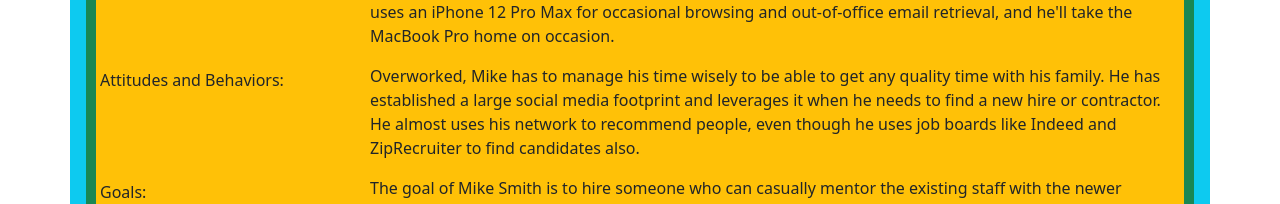
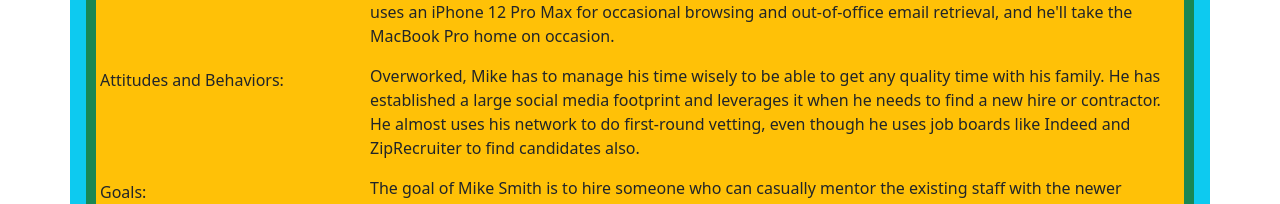
Before and after one commit to ScottCoons/my-pwp-ScottCoons, a plain HTML site: page public_html/documentation/milestone-1.html in a window 1280 px wide. Shown: the part 534-738 px from the top of the page. Drawn offline with nearby package versions, Linux system fonts and the light colour scheme.

Commit message:
final? text edits

```diff
--- a/public_html/documentation/milestone-1.html
+++ b/public_html/documentation/milestone-1.html
@@ -81,7 +81,7 @@
             <p>Attitudes and Behaviors:</p>
         </div>
     <div class="col-9 bg-warning">
-        <p>Overworked, Mike has to manage his time wisely to be able to get any quality time with his family. He has established a large social media footprint and leverages it when he needs to find a new hire or contractor. He almost uses his network to recommend people, even though he uses job boards like Indeed and ZipRecruiter to find candidates also.</p>
+        <p>Overworked, Mike has to manage his time wisely to be able to get any quality time with his family. He has established a large social media footprint and leverages it when he needs to find a new hire or contractor. He almost uses his network to do first-round vetting, even though he uses job boards like Indeed and ZipRecruiter to find candidates also.</p>
       </div>
     </div>
 
```
